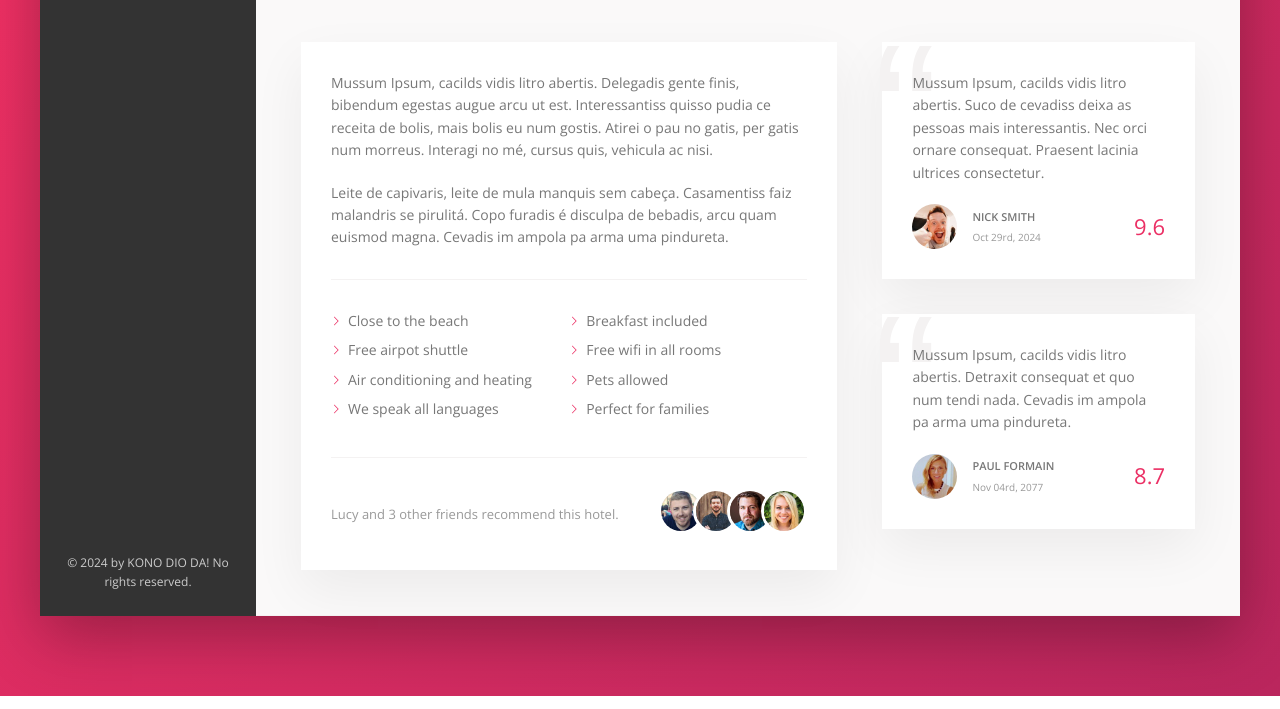
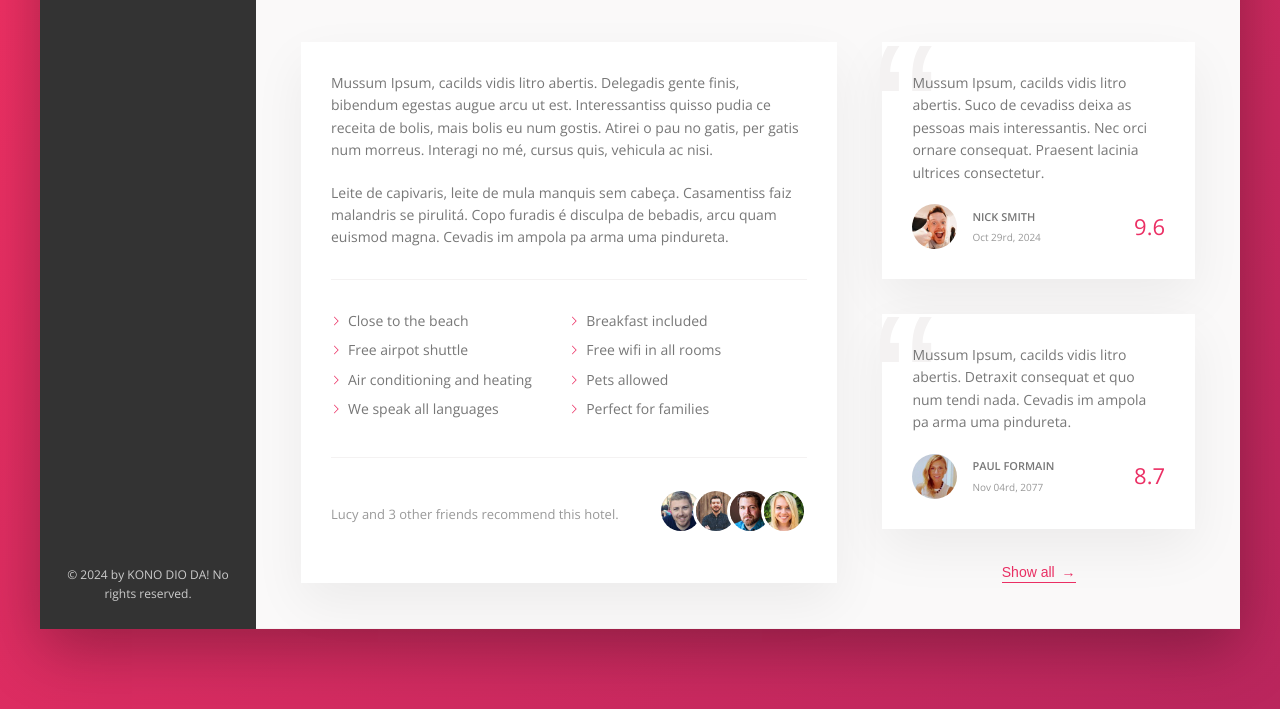
Before and after one commit to renanmartins1813/Trillo, a website: page index.html in a window 1280 px wide. Shown: the part 605-1314 px from the top of the page. Drawn offline with nearby package versions, Linux system fonts and the light colour scheme.

Commit message:
done with reviews section

```diff
--- a/index.html
+++ b/index.html
@@ -224,6 +224,8 @@
                                 </div>
                             </figcaption>
                         </figure>
+
+                        <button class="bnt-inline">Show all <span>&rarr;</span></button>
                     </div>
             </main>
         </div>
--- a/sass/_layout.scss
+++ b/sass/_layout.scss
@@ -57,5 +57,8 @@
 }
 
 .user-reviews {
+  display: flex;
+  flex-direction: column;
+  align-items: center;
   flex: 1;
 }
--- a/sass/components/_bnt-inline.scss
+++ b/sass/components/_bnt-inline.scss
@@ -9,8 +9,18 @@
   cursor: pointer;
   transition: all 0.2s;
 
+  & span {
+    margin-left: 0.3rem;
+
+    transition: margin-left 0.2s;
+  }
+
   &:hover {
     color: var(--color-grey-dark-1);
+
+    span {
+      margin-left: 0.8rem;
+    }
   }
 
   &:focus {
```
Also changed, not shown: css/style.css.
